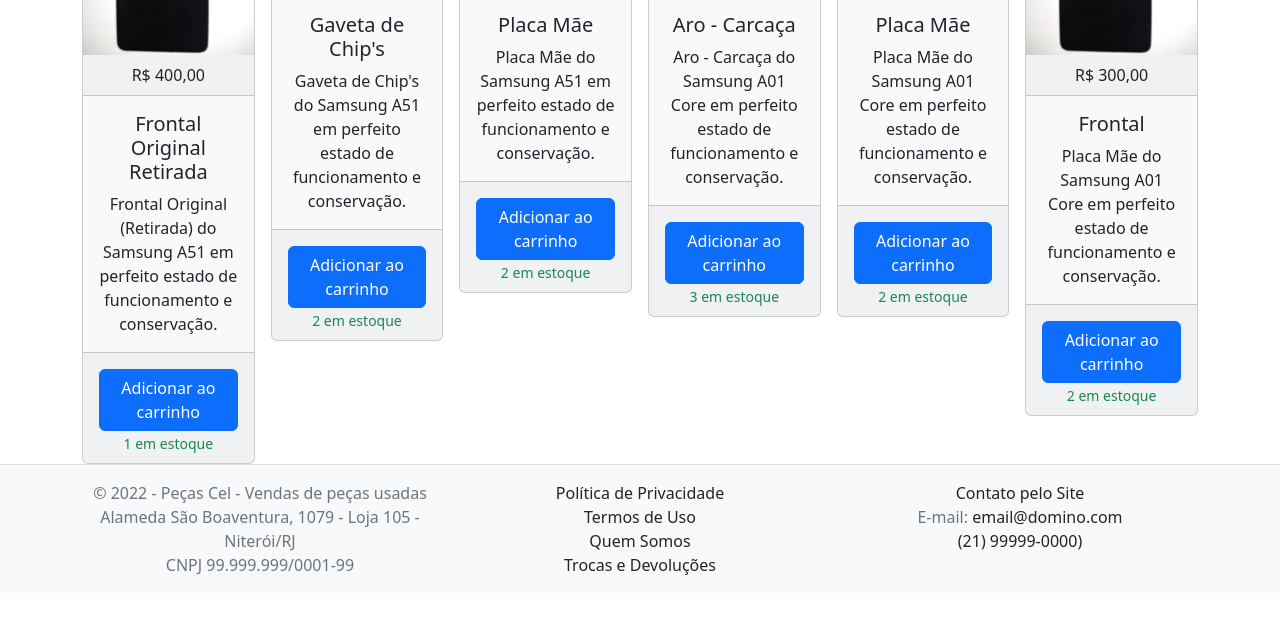
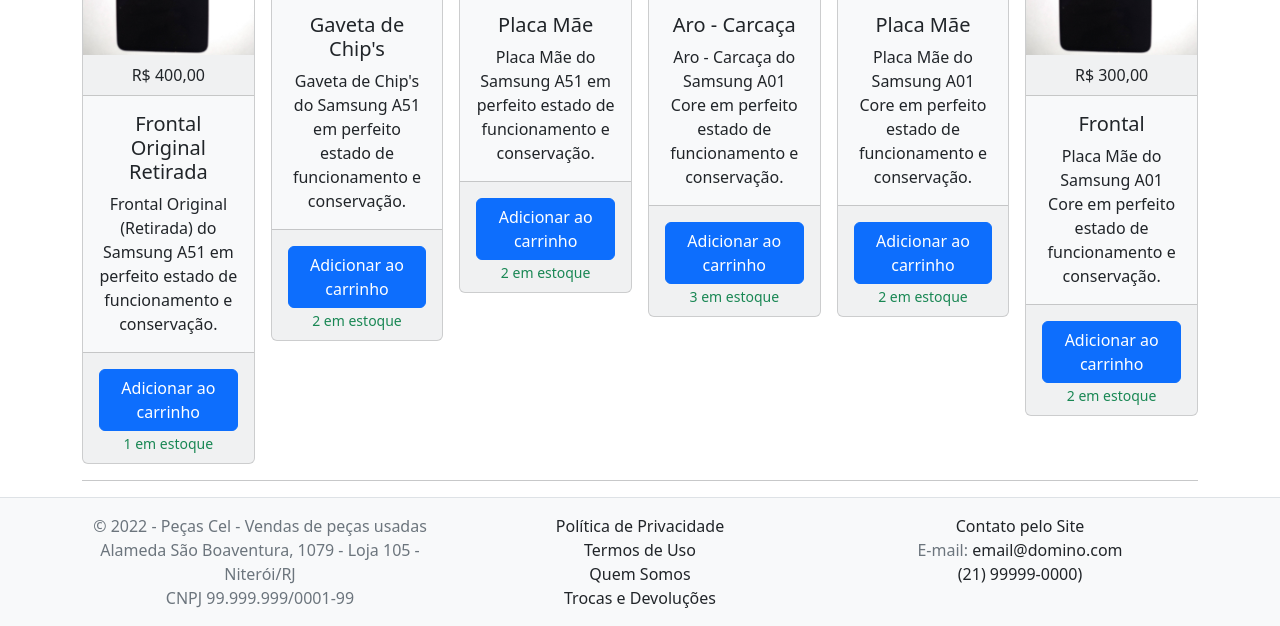
Before and after one commit to leo-ribeiro/Pecas-Cel, a website: page index.html in a window 1280 px wide. Shown: the part 1255-1881 px from the top of the page. Before the commit the page ends 1848 px from the top, so only its background shows below. Drawn offline with nearby package versions, Linux system fonts and the light colour scheme.

```diff
--- a/index.html
+++ b/index.html
@@ -412,14 +412,10 @@
                                       <a href="carrinho.html" class="btn btn-primary mt-2 d-block">Adicionar ao carrinho</a>
                                       <small class="text-success">2 em estoque</small>
                                   </div>
-
                               </div>
-
                         </div>
-
-
                     </div>
-
+                    <hr class="mt-3">
                 </div>
             </main>
             <footer class="border-top text-muted bg-light">
```
